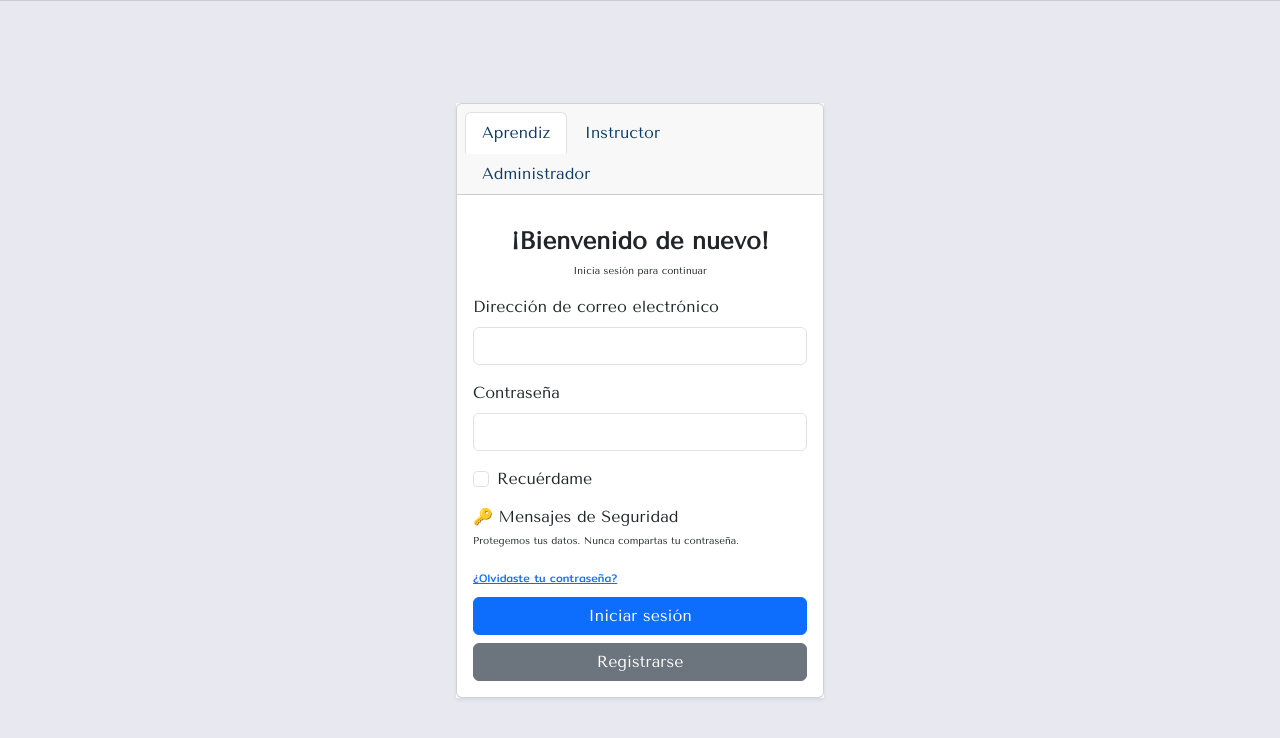
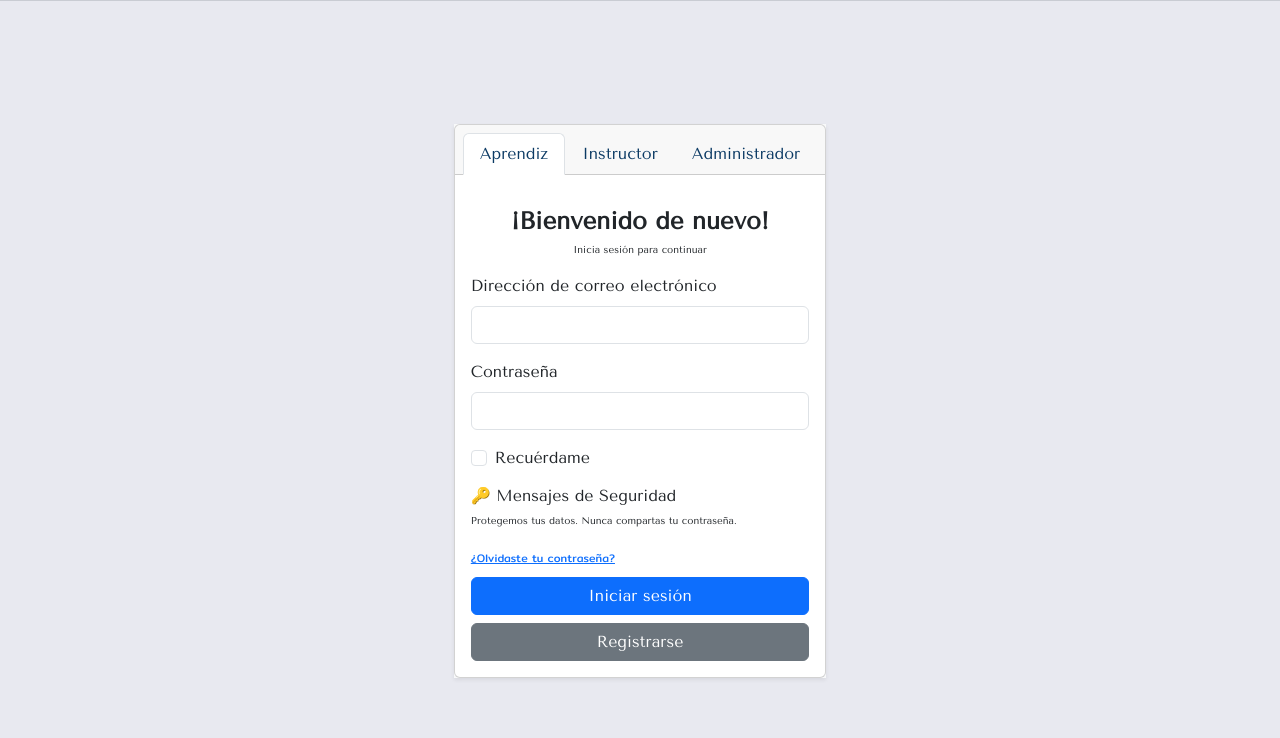
Before and after one commit to Mpadilla16/Easyequip, a website: page src/login.html in a window 1280 px wide. Shown: the part 72-810 px from the top of the page. Drawn offline with nearby package versions, Linux system fonts and the light colour scheme.

Commit message:
Se corrije ancho del formulario iniciarsesion

```diff
--- a/src/login.html
+++ b/src/login.html
@@ -48,7 +48,7 @@
   <!--------Fin barra de navegacion-------------->
 
 <main class="d-lg-flex justify-content-center align-items-center vh-100">
-  <section class="bg-light shadow-sm mx-3 my-4 " style="width: 23rem;">
+  <section class="bg-light shadow-sm mx-3 my-4 w-auto  " style="width: 23rem;">
     <div class="card text-center ">
       <div class="card-header">
         <ul class="nav nav-tabs card-header-tabs" id="myTab" role="tablist">
```
